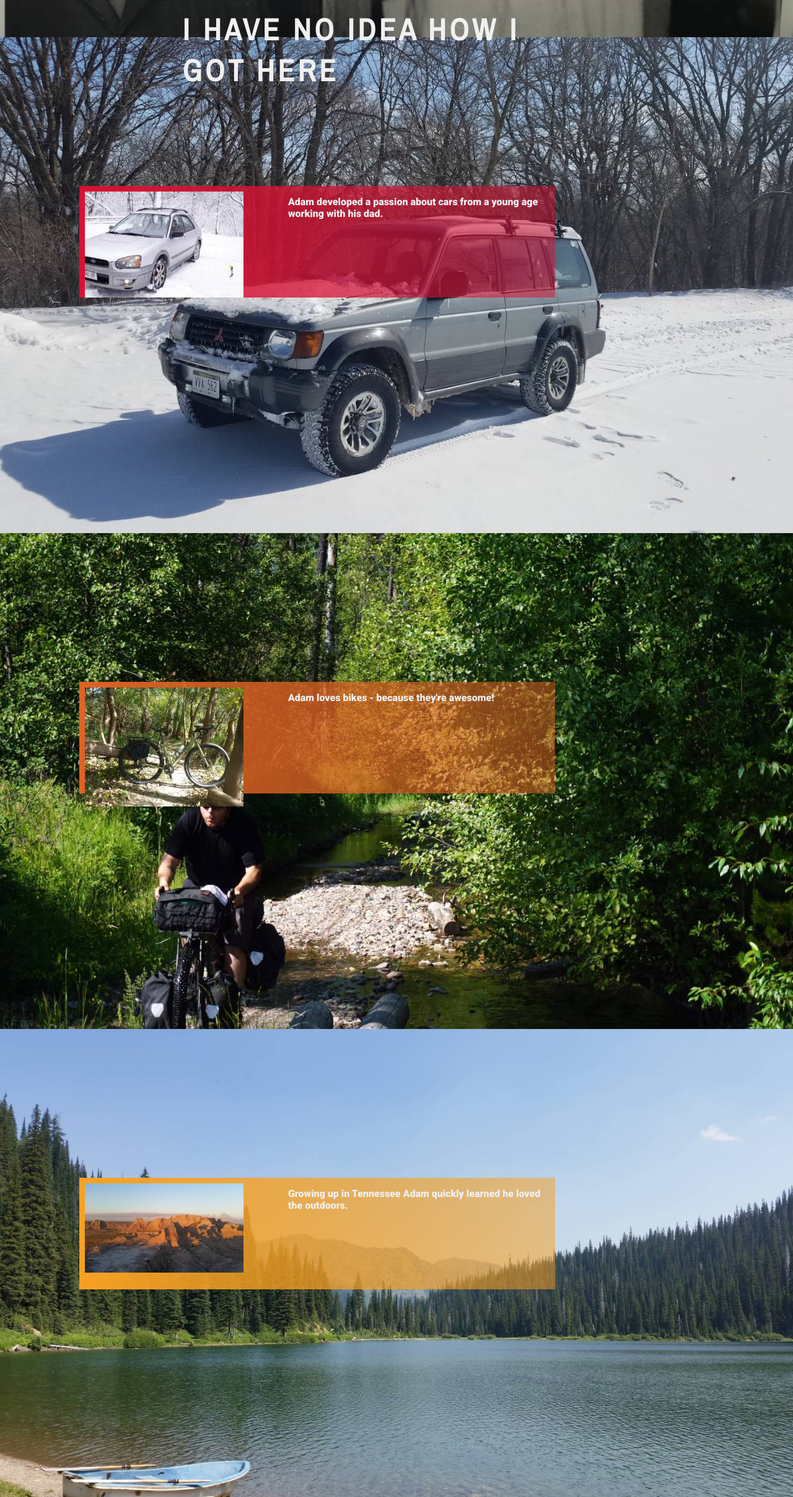
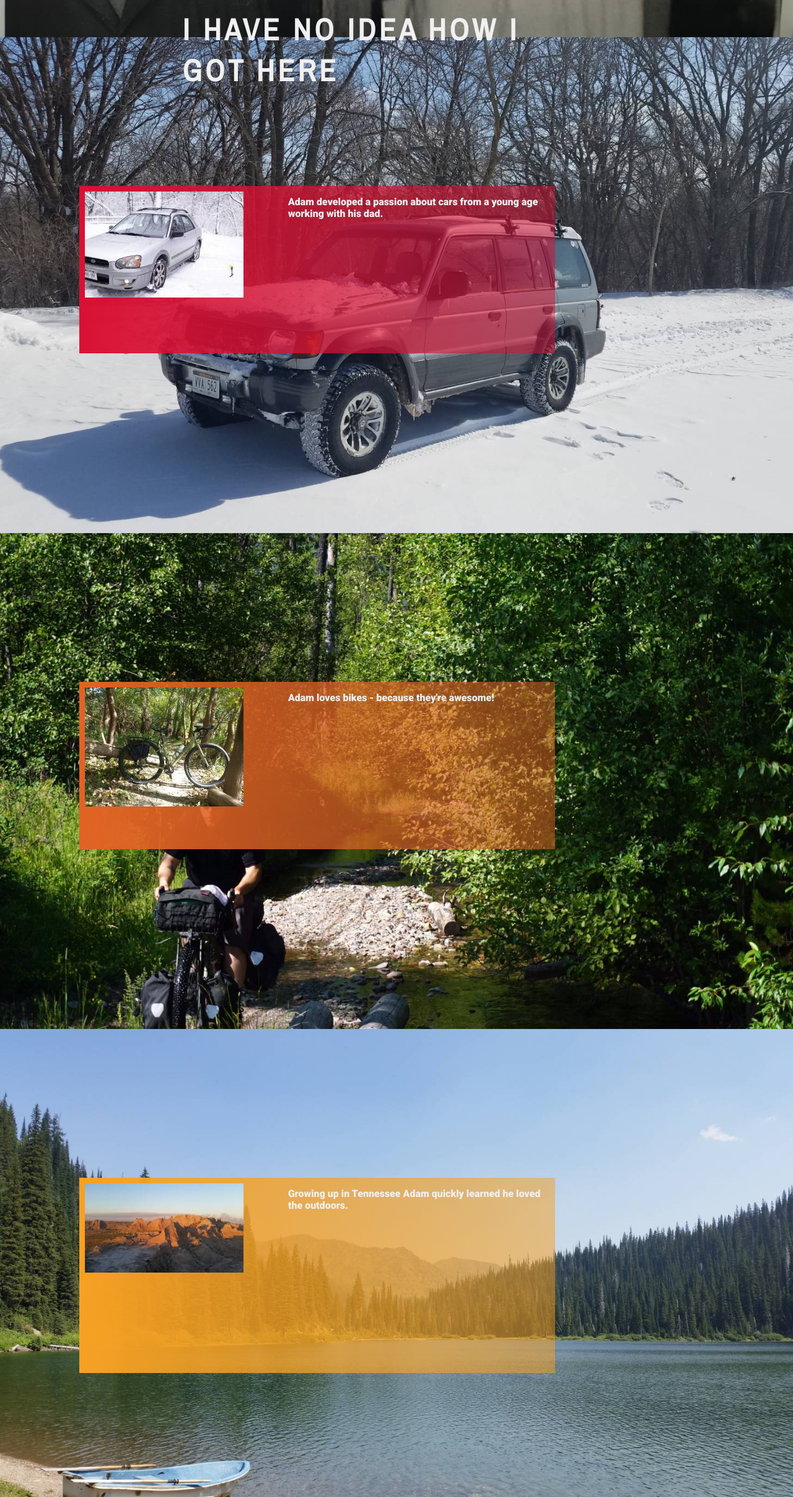
Before and after one commit to jefflintel/bioSite, a plain HTML site: page index.html in a window 1280 px wide. Shown: the part 835-3250 px from the top of the page at 62% size. Drawn offline with nearby package versions, Linux system fonts and the light colour scheme.

Commit message:
Add files via upload
Changed content background height from vh to ch to make design more responsive.

```diff
--- a/css/biosite.css
+++ b/css/biosite.css
@@ -86,7 +86,7 @@ footer {
 .inner {
     opacity: 0;
     position: absolute;
-    top: 3vh;
+    top: 5ch;
     left: 0;
     transition: opacity .75s;
 }
@@ -150,7 +150,7 @@ footer {
     left: 10vw;
     top: 30vh;
     width: 60vw;
-    height: 22.5vh;
+    height:30ch;
     background-image: linear-gradient(to right, rgba(217, 17, 52, 1), rgba(217, 17, 52, .5));
     font-family: 'Roboto', sans-serif;
 }
@@ -170,7 +170,7 @@ footer {
     left: 10vw;
     top: 30vh;
     width: 60vw;
-    height: 22.5vh;
+    height: 30ch;
     background-image: linear-gradient(to right, rgba(225, 99, 36, 1), rgba(225, 99, 36, .5));
     font-family: 'Roboto', sans-serif;
 }
@@ -189,7 +189,7 @@ footer {
     position: relative;
     left: 10vw;
     top: 30vh;
-    height: 22.5vh;
+    height: 35ch;
     width: 60vw;
     background-image: linear-gradient(to right, rgba(247, 161, 35, 1), rgba(247, 161, 35, .5));
     font-family: 'Roboto', sans-serif;
```
